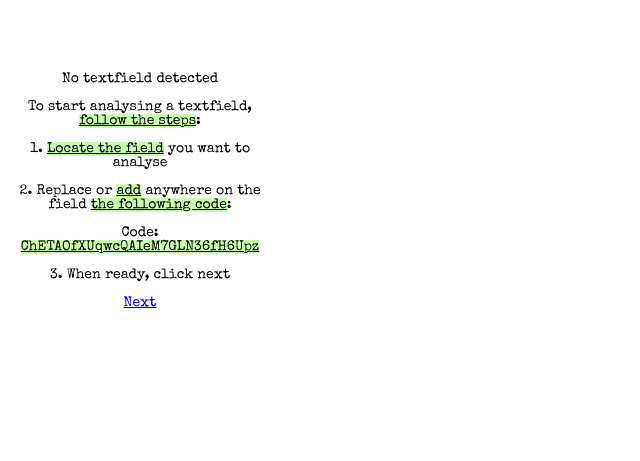
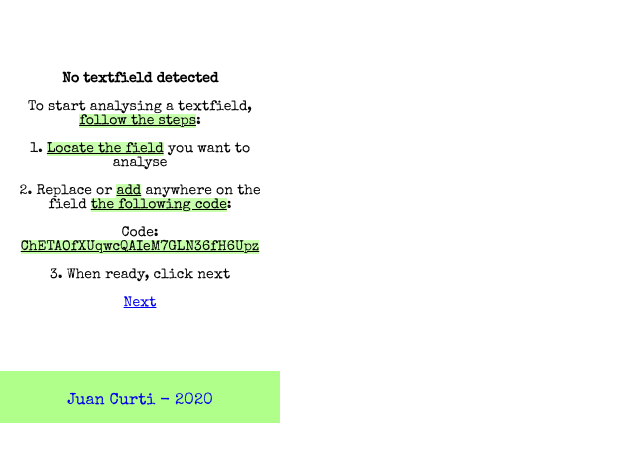
Before and after one commit to junacutri/cheta-extension, a React app in the folder cheta-extension/: page / in a window 1280 px wide. Shown: the part 65-526 px from the top of the page, without its empty margins (0-640 px from the left). Built offline with nearby package versions, Linux system fonts and the light colour scheme.

Commit message:
Add footer

```diff
--- a/cheta-extension/package.json
+++ b/cheta-extension/package.json
@@ -10,7 +10,8 @@
     "node-sass": "^4.14.1",
     "react": "^16.13.1",
     "react-dom": "^16.13.1",
-    "react-scripts": "3.4.1"
+    "react-scripts": "3.4.1",
+    "yarn": "^1.22.4"
   },
   "scripts": {
     "start": "react-scripts start",
--- a/cheta-extension/src/Home.js
+++ b/cheta-extension/src/Home.js
@@ -1,3 +1,4 @@
+/*global chrome*/
 import React, { Component } from 'react';
 import $ from 'jquery';
 
@@ -5,7 +6,8 @@ class Home extends Component {
   constructor(props){
     super(props);
     this.state = {
-      uniqueCode: ''
+      uniqueCode: '',
+      loadingUniqueCode: false
     }
   }
 
@@ -31,7 +33,26 @@ class Home extends Component {
 }
 
   detectUniqueCode = () => {
+    this.setState({
+      loadingUniqueCode: true
+    })
+    var inputVals = document.querySelectorAll('input');
+    console.log(inputVals);
+    inputVals.forEach((inputVal, i) => {
+      console.log(inputVal);
+    });
+    this.setState({
+      loadingUniqueCode: false
+    })
+  }
 
+  nextTapped_det = () => {
+    console.log("test");
+    chrome.tabs.query({active: true, currentWindow: true}, function (tabs) {
+        chrome.tabs.sendMessage(tabs[0].id, {}, function (result) {
+            console.log(result);
+        });
+    });
   }
 
   render() {
@@ -43,14 +64,17 @@ class Home extends Component {
         </div>
         <div className="contentBox">
           <div className="no-tf-dtctd">
-            <p>No textfield detected</p>
+            <p><b>No textfield detected</b></p>
             <p>To start analysing a textfield, <span className="resalted">follow the steps</span>:</p>
             <p>1. <span className="resalted">Locate the field</span> you want to analyse</p>
             <p>2. Replace or <span className="resalted">add</span> anywhere on the field <span className="resalted">the following code</span>:</p>
             <p>Code: <span className="resalted">{this.state.uniqueCode}</span></p>
             <p>3. When ready, click next</p>
-            <a href="#" onClick={this.detectUniqueCode()}>Next</a>
+            { this.state.loadingUniqueCode ? <p>Loading...</p> : <a href="#" onClick={this.nextTapped_det}>Next</a> }
           </div>
+        </div>
+        <div className="footer">
+          <a href="https://juancurti.com" target="_blank"><p>Juan Curti - 2020</p></a>
         </div>
       </div>
     )
--- a/cheta-extension/src/styles/styles.scss
+++ b/cheta-extension/src/styles/styles.scss
@@ -5,7 +5,7 @@ html{
 }
 body{
   margin: 0px;
-  height: 410px;
+  height: 450px;
   width: 280px;
   font-family: 'Special Elite', sans-serif;
   background: white;
@@ -33,6 +33,19 @@ body{
     }
   }
 
+  .footer {
+    width: 280px;
+    height: 40px;
+    margin: 0px;
+    background-color: #B0FF8B;
+    padding: 6px 0px;
+    text-align: center;
+
+    a {
+      text-decoration: none;
+    }
+  }
+
   .contentBox {
     width: 280px;
     height: 360px;
```
Also changed, not shown: cheta-extension/public/app/background.js (added, +15 -0 lines), cheta-extension/dist/app/background.js (added), cheta-extension/dist/asset-manifest.json, cheta-extension/dist/manifest.json, cheta-extension/dist/popup.html, cheta-extension/dist/service-worker.js, cheta-extension/public/manifest.json, 7 other files.
